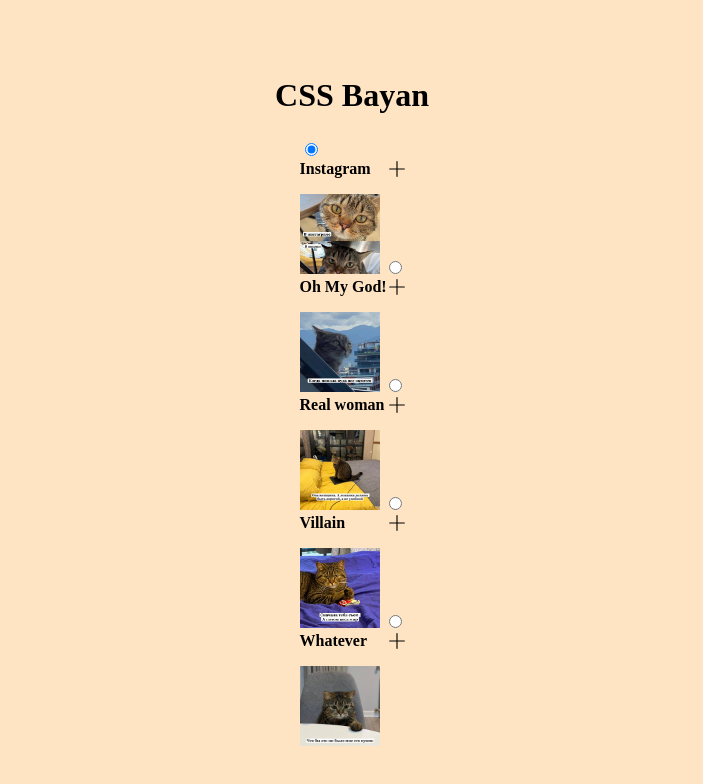
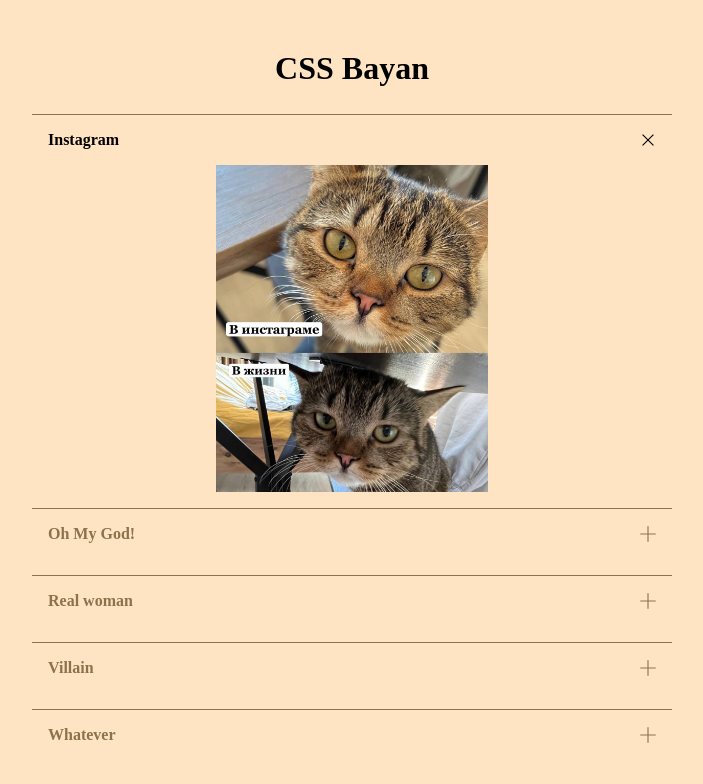
Before and after one commit to jnorwill/cssBayan, a plain HTML site: page cssBayan/index.html in a window 1280 px wide. Shown: the whole page, without its empty margins (288-991 px from the left). Drawn offline with Linux system fonts and the light colour scheme.

Commit message:
feat: add animation for different states (Mon, Mar 13, 2023 2:03 AM)

```diff
--- a/cssBayan/style.css
+++ b/cssBayan/style.css
@@ -8,24 +8,61 @@ body {
     justify-content: center;
     align-items: center;
     background-color: bisque;
-    height: 100vh;
+    min-height: 100vh;
 }
-.tittle{
+
+.tittle {
     font-size: 2rem;
 }
-.list {
-    margin: 0;
-    padding: 0;
-    width: 60%;
+
+.mem-list {
+    margin: 0 auto;
+    width: 50%;
 }
 
-.list__item {
-    list-style-type: none;
-    border-top: 1px gray solid;
+.mem-list:hover .mem .mem__wrapper {
+    color: black;
+}
+
+.mem {
+    border: none;
+    border-top: 1px #8c734c solid;
     padding: 1rem;
+    background-color: transparent;
+    display: flex;
+    flex-direction: column;
+    cursor: pointer;
+    margin: auto
+}
+
+.mem:hover .mem__img {
+    width: 17rem;
+}
+
+.mem:active {
+    opacity: 0.8;
+}
+
+.mem__button:checked~.mem__img {
+    transition: 0.5s;
+    width: 17rem;
+}
+
+.mem__button:checked+.mem__wrapper .mem__icon {
+    transform: rotate(45deg);
+}
+
+.mem__button:checked+.mem__wrapper {
+    transition: 0.5s;
+    color: black;
+}
+
+.mem__button {
+    display: none;
 }
 
 .mem__wrapper {
+    color: #8c734c;
     display: flex;
     justify-content: space-between;
     align-items: center;
@@ -35,14 +72,17 @@ body {
     font-size: 1rem;
     margin: 0;
 }
-.mem__icon{
+
+.mem__icon {
     width: 1rem;
     height: 1rem;
+    transition: 500ms;
 }
 
 .mem__img {
+    align-self: center;
+    width: 0;
     margin-top: 1rem;
-    width: 5rem;
-    height: 5rem;
+    transition: 500ms;
     object-fit: cover;
 }
```
